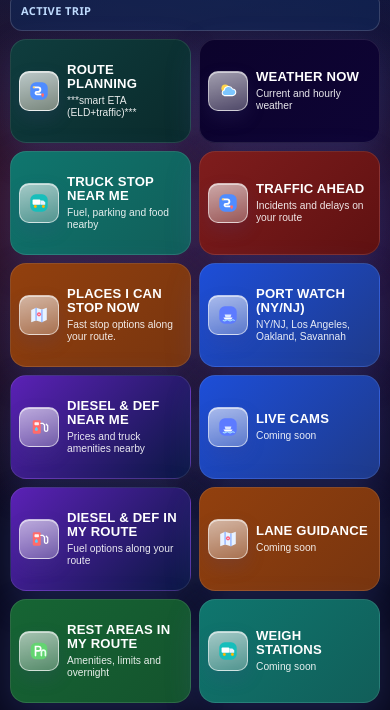
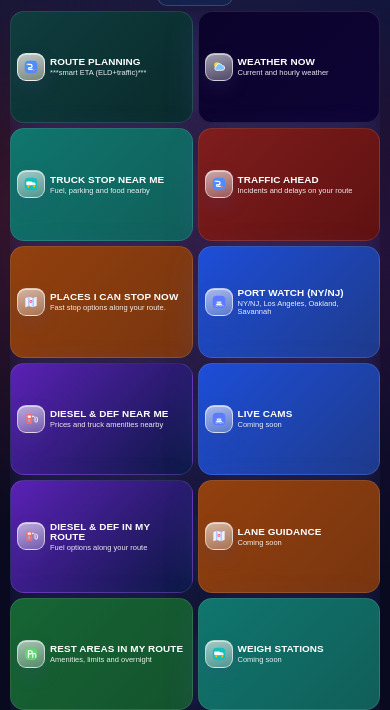
Before and after one commit to roadwach247/roadwach247, a website: page index.html in a window 390 px wide. Shown: the part 134-844 px from the top of the page. Drawn offline with nearby package versions, Linux system fonts and the light colour scheme.

Commit message:
Update: refine styles.css - latest UI improvements

```diff
--- a/styles.css
+++ b/styles.css
@@ -2533,3 +2533,147 @@ body.subview-open .page {
     font-size: .64rem;
   }
 }
+
+/* Home mobile fit: keep all 12 buttons visible in one screen without scroll */
+@media (max-width: 768px) {
+  #viewHome {
+    display: grid;
+    grid-template-rows: auto auto minmax(0, 1fr);
+    align-content: start;
+    gap: 4px;
+    min-height: calc(100svh - (74px + env(safe-area-inset-top)) - env(safe-area-inset-bottom));
+    min-height: calc(100dvh - (74px + env(safe-area-inset-top)) - env(safe-area-inset-bottom));
+    overflow: hidden;
+  }
+
+  #viewHome .topbar {
+    margin: 0 auto 2px;
+    min-height: 0;
+  }
+
+  #viewHome .logo {
+    width: clamp(220px, 82vw, 520px);
+    height: clamp(32px, 8vw, 42px);
+  }
+
+  #viewHome #activeTripIndicator {
+    margin: 0 auto 2px;
+    padding: 6px 8px;
+    gap: 6px;
+    border-radius: 10px;
+  }
+
+  #viewHome .active-trip-kicker {
+    font-size: 9px;
+    letter-spacing: .3px;
+  }
+
+  #viewHome .active-trip-route {
+    font-size: 12px;
+    line-height: 1.08;
+  }
+
+  #viewHome .active-trip-eta {
+    font-size: 10px;
+    line-height: 1.1;
+    margin-top: 1px;
+  }
+
+  #viewHome .wrap.wrap-compact {
+    min-height: 0;
+    height: 100%;
+    overflow: hidden;
+    gap: 0;
+  }
+
+  #viewHome .home-grid-12 {
+    --home-slot-h: auto;
+    height: 100%;
+    min-height: 0;
+    grid-template-rows: repeat(6, minmax(0, 1fr));
+    gap: 6px;
+    align-content: stretch;
+  }
+
+  #viewHome .home-grid-12 .home-slot,
+  #viewHome .home-grid-12 .card,
+  #viewHome .home-grid-12 .card-trip,
+  #viewHome .home-grid-12 .card-compact {
+    height: auto;
+    min-height: 0;
+  }
+
+  #viewHome .home-grid-12 .card,
+  #viewHome .home-grid-12 .card-trip,
+  #viewHome .home-grid-12 .card-compact {
+    padding: 6px 7px;
+    gap: 6px;
+    border-radius: 14px;
+    align-items: center;
+  }
+
+  #viewHome .home-grid-12 .card-left .icon {
+    width: 32px;
+    height: 32px;
+    border-radius: 9px;
+    flex: 0 0 32px;
+  }
+
+  #viewHome .home-grid-12 .card-left .icon svg {
+    width: 18px;
+    height: 18px;
+  }
+
+  #viewHome .home-grid-12 .card-text {
+    min-width: 0;
+  }
+
+  #viewHome .home-grid-12 .card-title {
+    font-size: clamp(.66rem, 2.2vw, .8rem);
+    line-height: 1.02;
+    letter-spacing: .1px;
+  }
+
+  #viewHome .home-grid-12 .card-sub {
+    margin-top: 2px;
+    font-size: clamp(.5rem, 1.7vw, .62rem);
+    line-height: 1.05;
+  }
+}
+
+@media (max-width: 420px) {
+  #viewHome {
+    gap: 3px;
+  }
+
+  #viewHome .home-grid-12 {
+    gap: 5px;
+  }
+
+  #viewHome .home-grid-12 .card,
+  #viewHome .home-grid-12 .card-trip,
+  #viewHome .home-grid-12 .card-compact {
+    padding: 5px 6px;
+    gap: 5px;
+  }
+
+  #viewHome .home-grid-12 .card-left .icon {
+    width: 28px;
+    height: 28px;
+    flex-basis: 28px;
+  }
+
+  #viewHome .home-grid-12 .card-left .icon svg {
+    width: 16px;
+    height: 16px;
+  }
+
+  #viewHome .home-grid-12 .card-title {
+    font-size: clamp(.62rem, 2.1vw, .74rem);
+  }
+
+  #viewHome .home-grid-12 .card-sub {
+    font-size: clamp(.47rem, 1.55vw, .58rem);
+    line-height: 1.03;
+  }
+}
```
